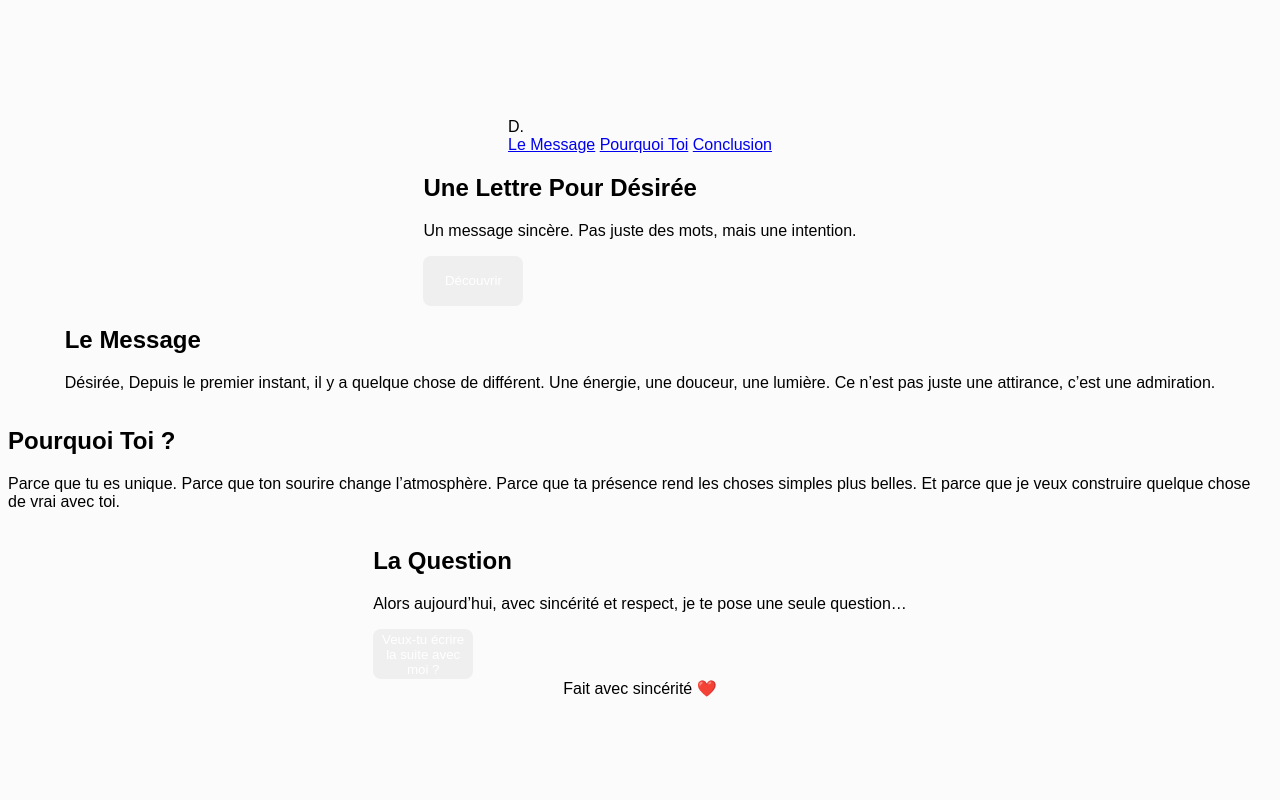
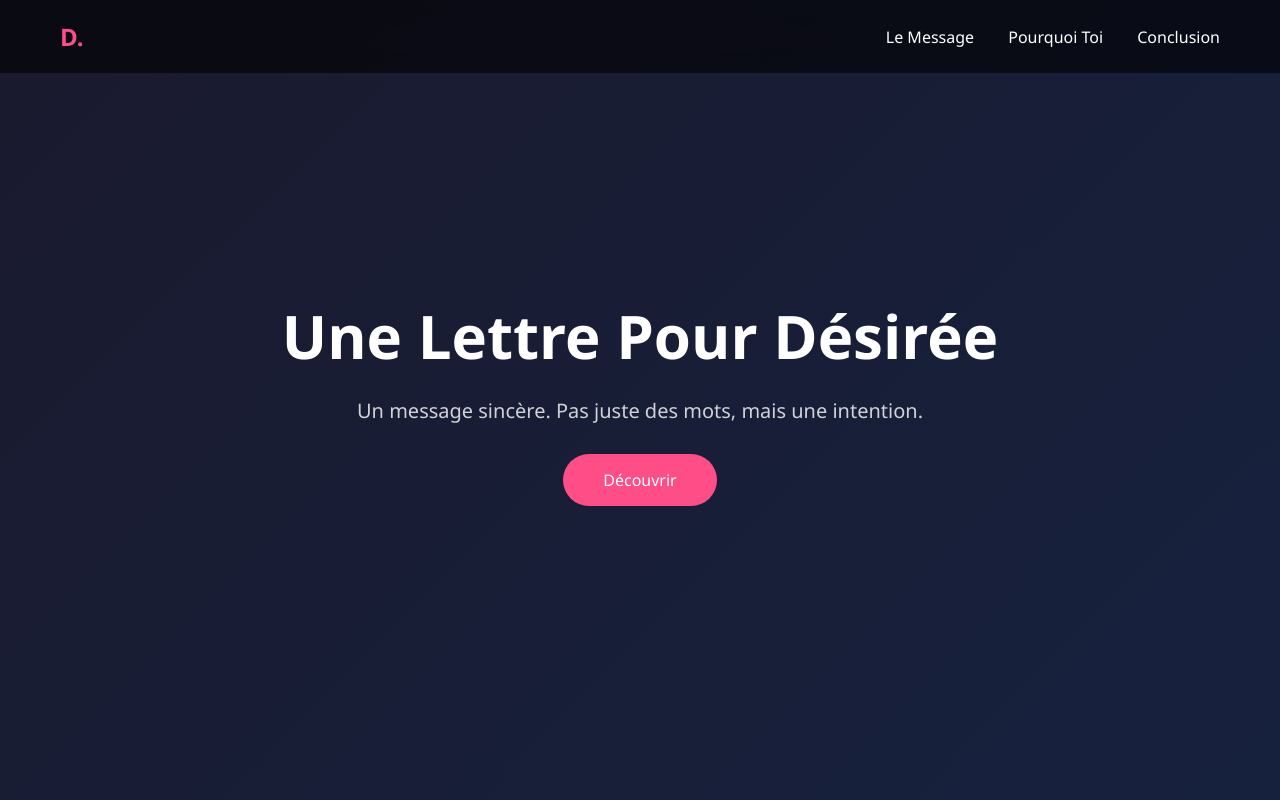
Before and after one commit to stanlettt/desire-ma-vie, a plain HTML site: page index.html in a window 1280 px wide. Shown: the top 800 px of the page. Drawn offline with Linux system fonts and the light colour scheme.

Commit message:
Refactor CSS for new layout and design
Removed old styles and added a new layout with header, hero section, and footer.

```diff
--- a/style.css
+++ b/style.css
@@ -1,43 +1,180 @@
-font-face{
-    font-family: "love";
-    src: url(./love.ttf)
+*{
+    margin:0;
+    padding:0;
+    box-sizing:border-box;
+    font-family:'Segoe UI', sans-serif;
 }
 
 body{
-display: flex;
-justify-content: center;
-align-items: center;
-flex-direction: column;
-flex-wrap: wrap;
-background-color: rgb(251, 251, 251);
-font-family: "love" , sans-serif;
-height: 100vh;
+    background:#0f0f14;
+    color:white;
+    scroll-behavior:smooth;
 }
 
-.btn{
-    display: flex;
-    gap: 30px;
+/* HEADER */
+
+header{
+    position:fixed;
+    top:0;
+    width:100%;
+    display:flex;
+    justify-content:space-between;
+    align-items:center;
+    padding:20px 60px;
+    background:rgba(0,0,0,0.6);
+    backdrop-filter:blur(10px);
+    z-index:1000;
 }
 
-button{
-    width: 100px;
-    height: 50px;
-    border: none;
-    border-radius: 8px;
-    color: white;
-    cursor: pointer;
+.logo{
+    font-size:24px;
+    font-weight:bold;
+    color:#ff4d88;
 }
 
-.oui{
-    background-color: aqua;
+nav a{
+    color:white;
+    text-decoration:none;
+    margin-left:30px;
+    transition:0.3s;
 }
 
-.non{
-    background-color: #d45e5e;
+nav a:hover{
+    color:#ff4d88;
 }
 
-.h1{
-    color: #f08080;
-    text-transform: uppercase;
-    font-size: 40px;
+/* HERO */
+
+.hero{
+    height:100vh;
+    display:flex;
+    flex-direction:column;
+    justify-content:center;
+    align-items:center;
+    text-align:center;
+    background:linear-gradient(135deg,#1a1a2e,#16213e);
 }
+
+.hero h1{
+    font-size:60px;
+    margin-bottom:20px;
+}
+
+.hero p{
+    font-size:20px;
+    margin-bottom:30px;
+    opacity:0.8;
+}
+
+.hero button{
+    padding:15px 40px;
+    border:none;
+    background:#ff4d88;
+    color:white;
+    border-radius:30px;
+    cursor:pointer;
+    font-size:16px;
+    transition:0.3s;
+}
+
+.hero button:hover{
+    transform:scale(1.1);
+}
+
+/* SECTIONS */
+
+.section{
+    padding:120px 20%;
+    text-align:center;
+}
+
+.section h2{
+    font-size:40px;
+    margin-bottom:30px;
+    color:#ff4d88;
+}
+
+.section p{
+    font-size:18px;
+    line-height:1.8;
+}
+
+.dark{
+    background:#141421;
+}
+
+.final-btn{
+    margin-top:30px;
+    padding:15px 40px;
+    border:none;
+    background:#ff4d88;
+    color:white;
+    border-radius:30px;
+    cursor:pointer;
+    font-size:18px;
+    transition:0.3s;
+}
+
+.final-btn:hover{
+    transform:scale(1.1);
+}
+
+/* FOOTER */
+
+footer{
+    text-align:center;
+    padding:40px;
+    background:#0a0a0f;
+    opacity:0.6;
+}
+
+/* OVERLAY OUI */
+
+.overlay{
+    position:fixed;
+    top:0;
+    left:0;
+    width:100%;
+    height:100%;
+    background:linear-gradient(135deg,#ff4d88,#6a00ff);
+    display:flex;
+    justify-content:center;
+    align-items:center;
+    text-align:center;
+    animation:fadeIn 1s ease forwards;
+    z-index:2000;
+}
+
+.overlay-content{
+    max-width:600px;
+}
+
+.overlay h1{
+    font-size:50px;
+    margin-bottom:20px;
+}
+
+.overlay p{
+    font-size:18px;
+    margin-bottom:30px;
+}
+
+.overlay button{
+    padding:15px 40px;
+    border:none;
+    border-radius:30px;
+    background:white;
+    color:#ff4d88;
+    font-size:16px;
+    cursor:pointer;
+    transition:0.3s;
+}
+
+.overlay button:hover{
+    transform:scale(1.1);
+}
+
+@keyframes fadeIn{
+    from{opacity:0;}
+    to{opacity:1;}
+}
```
